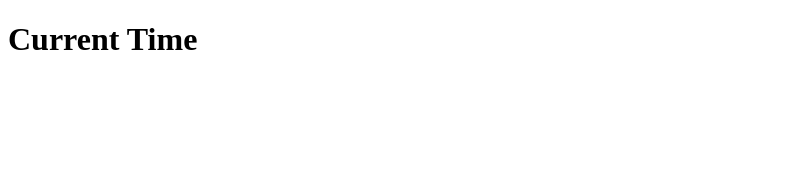
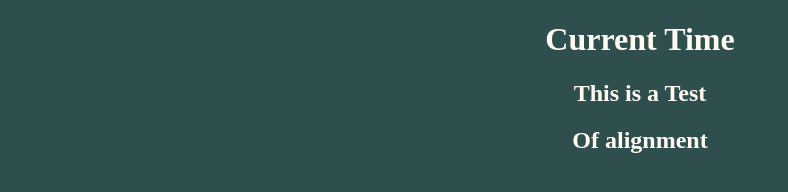
Before and after one commit to middletond1/Digital-Clock, a plain HTML site: page index.html in a window 1280 px wide. Shown: the whole page, without its empty margins (0-788 px from the left). Drawn offline with Linux system fonts and the light colour scheme.

Commit message:
set basic css properties

```diff
--- a/index.html
+++ b/index.html
@@ -4,11 +4,9 @@
     <link rel="stylesheet" href="styles.css">
 </head>
 <body id="body">
-    <div>
-        <h1>Current Time</h1>
-        <h2 id="time"></h2>
-        <h2 id="date"></h2>
-    </div>
+    <h1>Current Time</h1>
+    <h2 id="time">This is a Test</h2>
+    <h2 id="date">Of alignment</h2>
     <script type="text/javascript" src="script.js">
     </script>
 </body>
--- a/styles.css
+++ b/styles.css
@@ -0,0 +1,5 @@
+#body {
+    text-align: center;
+    background: darkslategrey;
+    color:floralwhite
+}
```
